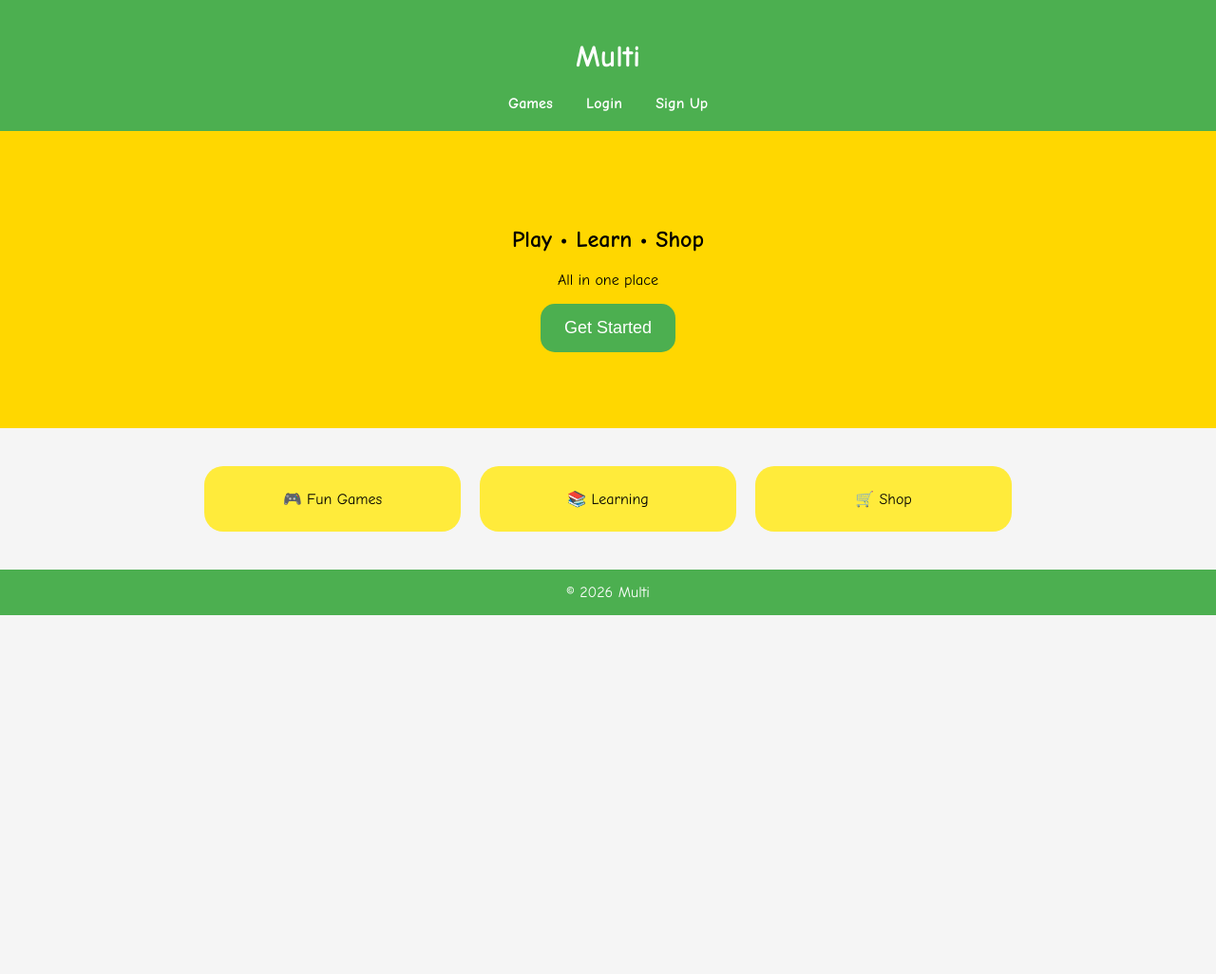
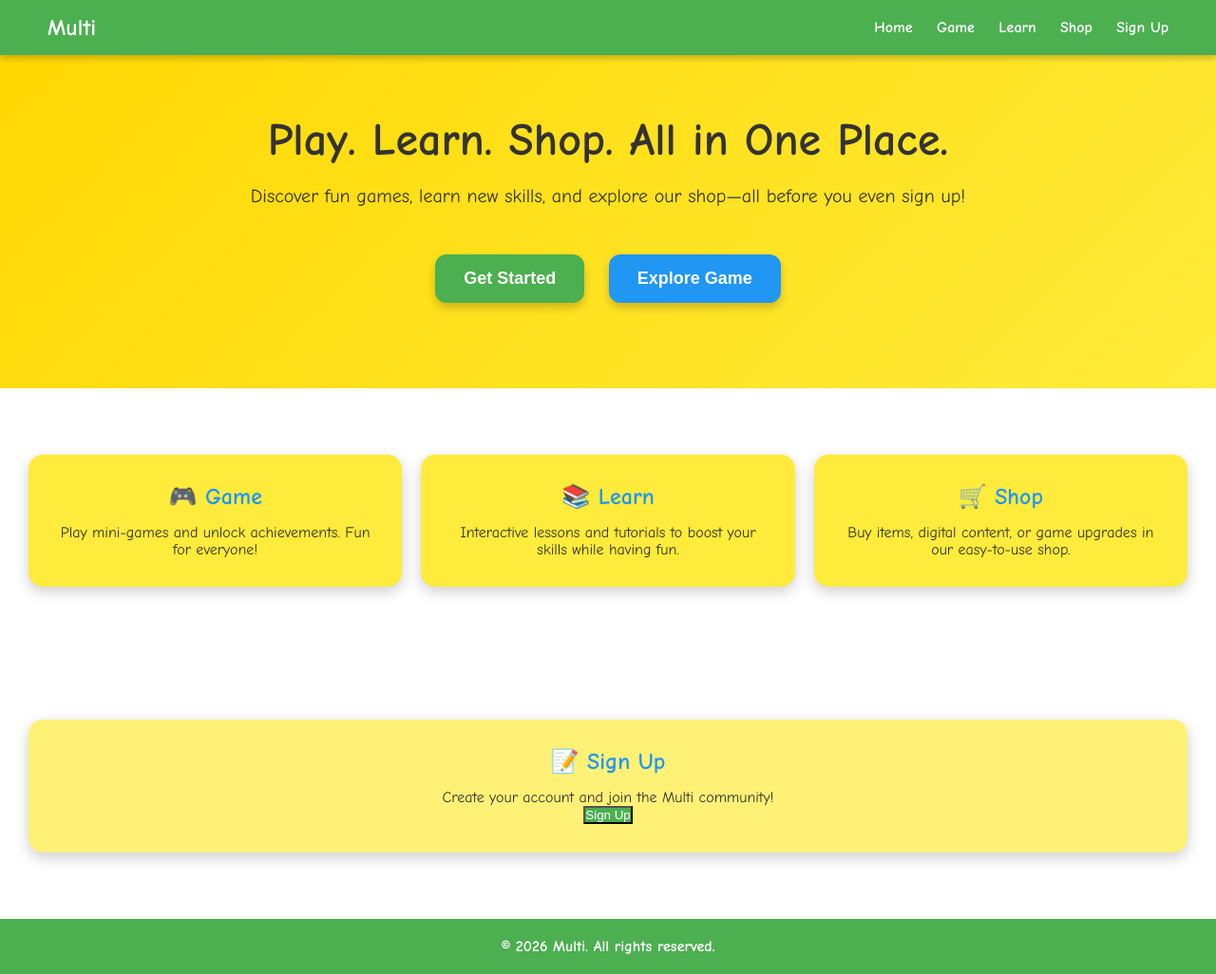
Before and after one commit to Battlewalkers/Multi-Real, a website: page index.html in a window 1280 px wide. Shown: the whole page at 95% size. Before the commit the page ends 800 px from the top, so only its background shows below. Drawn offline with Linux system fonts and the light colour scheme.

Commit message:
Update index.html

```diff
--- a/index.html
+++ b/index.html
@@ -1,82 +1,195 @@
 <!DOCTYPE html>
-<html>
+<html lang="en">
 <head>
+<meta charset="UTF-8">
+<meta name="viewport" content="width=device-width, initial-scale=1.0">
 <title>Multi</title>
 <style>
-body{
-  font-family:'Comic Sans MS', cursive;
-  margin:0;
-  background:#f5f5f5;
+  /* Reset */
+  * { margin:0; padding:0; box-sizing:border-box; }
+
+  body {
+    font-family: 'Comic Sans MS', cursive, sans-serif;
+    background: #f5f5f5;
+    color: #333;
+    scroll-behavior: smooth;
+  }
+
+  /* Header / Navigation */
+  header {
+    position: fixed;
+    width: 100%;
+    top:0;
+    left:0;
+    display:flex;
+    justify-content: space-between;
+    align-items:center;
+    padding: 15px 50px;
+    background: #4CAF50; /* green */
+    color: white;
+    z-index: 1000;
+    box-shadow: 0 4px 6px rgba(0,0,0,0.2);
+  }
+
+  header .logo {
+    font-size: 24px;
+    font-weight: bold;
+  }
+
+  header nav a {
+    color:white;
+    text-decoration:none;
+    margin-left: 20px;
+    font-weight: bold;
+    transition: 0.3s;
+  }
+
+  header nav a:hover {
+    color: #FFD700; /* yellow hover */
+  }
+
+  /* Hero Section */
+  .hero {
     text-align:center;
+    padding: 120px 20px 80px 20px;
+    background: linear-gradient(135deg, #FFD700, #FFEB3B); /* playful yellow gradient */
+    color:#333;
   }
-header{
+
+  .hero h1 {
+    font-size: 48px;
+    margin-bottom: 20px;
+  }
+
+  .hero p {
+    font-size: 20px;
+    margin-bottom: 40px;
+  }
+
+  .hero button {
+    padding: 15px 30px;
+    margin: 10px;
+    font-size: 18px;
+    border:none;
+    border-radius: 12px;
+    cursor:pointer;
+    font-weight:bold;
+    transition: 0.3s;
+    box-shadow: 0 5px 10px rgba(0,0,0,0.2);
+  }
+
+  .btn-start {
+    background: #4CAF50;
+    color: white;
+  }
+
+  .btn-start:hover {
+    background: #45A049;
+  }
+
+  .btn-game {
+    background: #2196F3;
+    color: white;
+  }
+
+  .btn-game:hover {
+    background: #1976D2;
+  }
+
+  /* Features Section */
+  .features {
+    display:flex;
+    justify-content: space-around;
+    padding: 60px 20px;
+    flex-wrap:wrap;
+    background:#fff;
+  }
+
+  .feature {
+    background:#FFEB3B; /* bright playful yellow */
+    padding:30px;
+    margin:10px;
+    border-radius:15px;
+    box-shadow:0 5px 15px rgba(0,0,0,0.2);
+    flex:1 1 250px;
+    text-align:center;
+    transition: transform 0.3s;
+  }
+
+  .feature:hover {
+    transform: translateY(-10px);
+  }
+
+  .feature h3 {
+    margin-bottom:15px;
+    color:#2196F3; /* blue headings */
+    font-size: 24px;
+  }
+
+  /* Footer */
+  footer {
+    text-align:center;
+    padding:20px;
     background:#4CAF50;
-  padding:20px;
     color:white;
-}
-nav a{
-  color:white;
-  margin:0 15px;
-  text-decoration:none;
     font-weight:bold;
   }
-.hero{
-  background:#FFD700;
-  padding:80px 20px;
-}
-.hero button{
-  padding:15px 25px;
-  border:none;
-  border-radius:15px;
-  font-size:18px;
-  cursor:pointer;
-  background:#4CAF50;
-  color:white;
-}
-.features{
-  display:flex;
-  justify-content:center;
-  gap:20px;
-  padding:40px;
-}
-.card{
-  background:#FFEB3B;
-  padding:25px;
-  border-radius:20px;
-  width:220px;
-}
-footer{
-  background:#4CAF50;
-  color:white;
-  padding:15px;
-}
+
+  /* Adjust for fixed header */
+  section { scroll-margin-top: 80px; }
 </style>
 </head>
-
 <body>
 
+<!-- Header -->
 <header>
-  <h1>Multi</h1>
+  <div class="logo">Multi</div>
   <nav>
-    <a href="games.html">Games</a>
-    <a href="login.html">Login</a>
-    <a href="signup.html">Sign Up</a>
+    <a href="#hero">Home</a>
+    <a href="#game">Game</a>
+    <a href="#learn">Learn</a>
+    <a href="#shop">Shop</a>
+    <a href="#signup">Sign Up</a>
   </nav>
 </header>
 
-<div class="hero">
-  <h2>Play • Learn • Shop</h2>
-  <p>All in one place</p>
-  <button onclick="location.href='signup.html'">Get Started</button>
+<!-- Hero Section -->
+<section class="hero" id="hero">
+  <h1>Play. Learn. Shop. All in One Place.</h1>
+  <p>Discover fun games, learn new skills, and explore our shop—all before you even sign up!</p>
+  <button class="btn-start" onclick="document.getElementById('signup').scrollIntoView()">Get Started</button>
+  <button class="btn-game" onclick="alert('Game Demo Coming Soon!')">Explore Game</button>
+</section>
+
+<!-- Features Section -->
+<section class="features">
+  <div class="feature" id="game">
+    <h3>🎮 Game</h3>
+    <p>Play mini-games and unlock achievements. Fun for everyone!</p>
   </div>
+  <div class="feature" id="learn">
+    <h3>📚 Learn</h3>
+    <p>Interactive lessons and tutorials to boost your skills while having fun.</p>
+  </div>
+  <div class="feature" id="shop">
+    <h3>🛒 Shop</h3>
+    <p>Buy items, digital content, or game upgrades in our easy-to-use shop.</p>
+  </div>
+</section>
 
-<div class="features">
-  <div class="card">🎮 Fun Games</div>
-  <div class="card">📚 Learning</div>
-  <div class="card">🛒 Shop</div>
+<!-- Sign-Up Section -->
+<section class="features" id="signup">
+  <div class="feature" style="flex:1 1 100%; background:#FFF176;">
+    <h3>📝 Sign Up</h3>
+    <p>Create your account and join the Multi community!</p>
+    <button class="btn-start" onclick="alert('Sign-Up form coming soon!')">Sign Up</button>
   </div>
+</section>
 
-<footer>© 2026 Multi</footer>
+<!-- Footer -->
+<footer>
+  &copy; 2026 Multi. All rights reserved.
+</footer>
 
 </body>
 </html>
```
Lines whose indentation alone changed are shown as unchanged.
